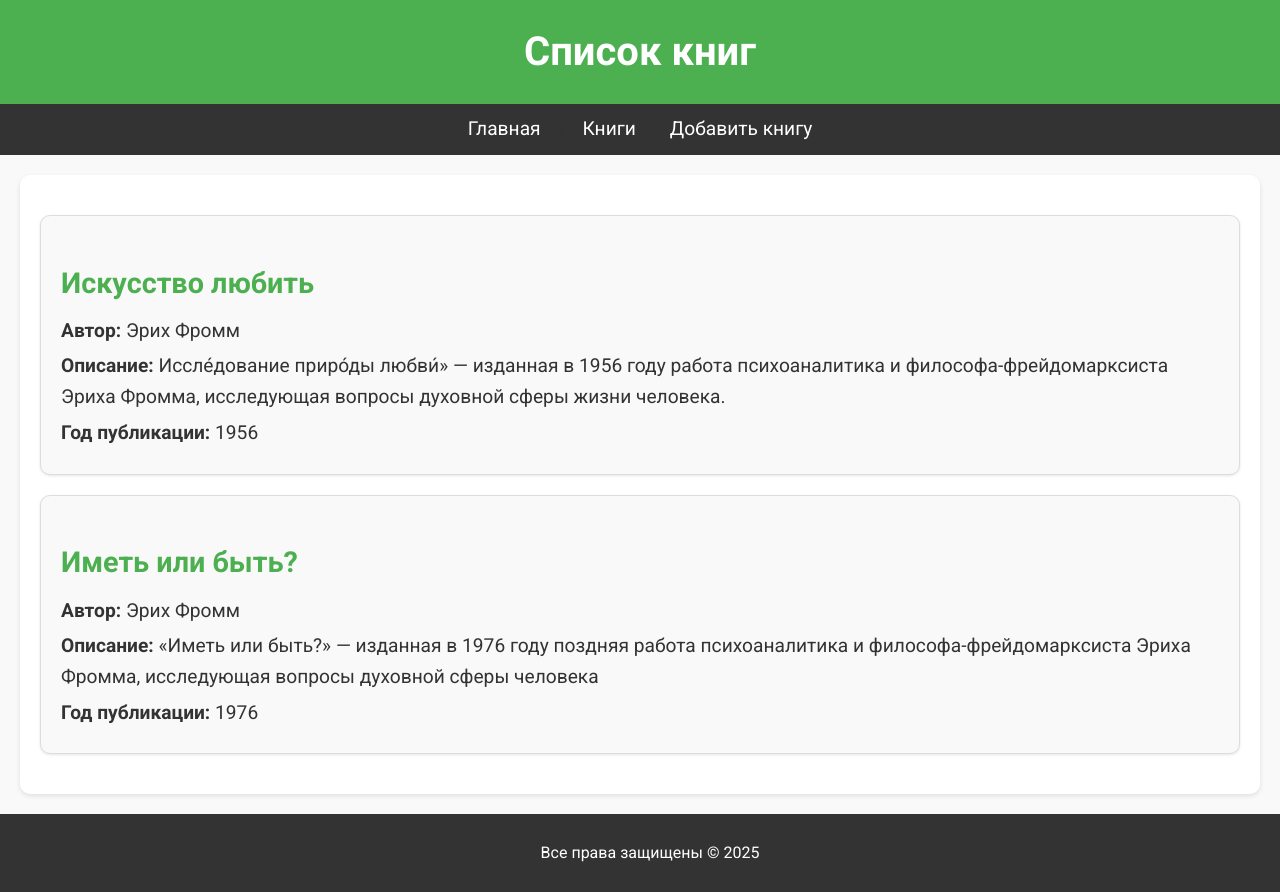
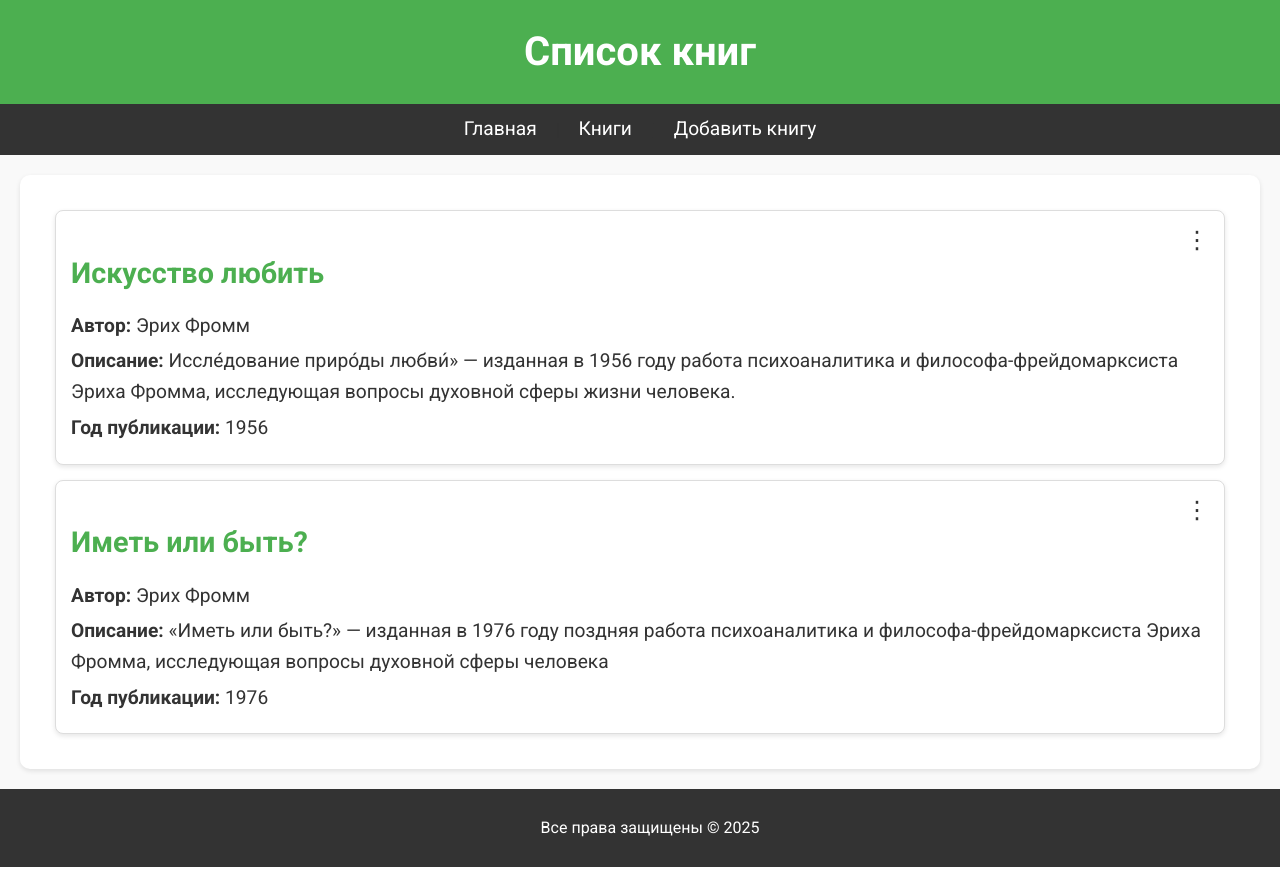
Before and after one commit to kitrii/library, a Flask app: page /books in a window 1280 px wide. After the commit the page ends 867 px from the top, so only its background shows below. Run offline with Flask 3, Linux system fonts and the light colour scheme.

Commit message:
add delete book

```diff
--- a/app.py
+++ b/app.py
@@ -54,6 +54,19 @@
         print(f"Ошибка при добавлении книги: {e}")
         return jsonify({'error': str(e)}), 400
 
+@app.route('/api/books/<int:book_id>', methods=['DELETE'])
+def delete_book(book_id):
+    try:
+        book = Book.query.get(book_id)
+        if not book:
+            return jsonify({'message': 'Книга не найдена'}), 404
+
+        db.session.delete(book)
+        db.session.commit()
+        return jsonify({'message': 'Книга успешно удалена'}), 200
+    except Exception as e:
+        return jsonify({'error': str(e)}), 500
+
 if __name__ == '__main__':
     # Создание таблиц в базе данных перед запуском сервера
     with app.app_context():
--- a/static/css/styles.css
+++ b/static/css/styles.css
@@ -190,3 +190,74 @@
     bottom: 0;
     width: 100%;
 }
+/* Общие стили для кнопок */
+button {
+    border: none;
+    cursor: pointer;
+    background: none;
+    font-size: 1em;
+}
+
+/* Стили для контейнера с кнопкой */
+.options-menu {
+    position: relative;
+    display: inline-block;
+}
+
+/* Стили для кнопки с тремя точками */
+.options-button {
+    font-size: 1.5em;
+    color: #333;
+    padding: 0;
+}
+
+.options-button:hover {
+    color: #4CAF50;
+}
+
+/* Выпадающее меню */
+.options-dropdown {
+    display: none;
+    position: absolute;
+    top: 25px;
+    right: 0;
+    background-color: white;
+    border: 1px solid #ddd;
+    box-shadow: 0 2px 5px rgba(0, 0, 0, 0.1);
+    border-radius: 5px;
+    z-index: 10;
+}
+
+/* Кнопки внутри выпадающего меню */
+.options-dropdown button {
+    width: 100%;
+    padding: 10px;
+    text-align: left;
+}
+
+.options-dropdown button:hover {
+    background-color: #f5f5f5;
+}
+
+/* Показать выпадающее меню при наведении */
+.options-menu:hover .options-dropdown {
+    display: block;
+}
+
+/* Карточка книги */
+.book-card {
+    position: relative;
+    padding: 15px;
+    margin: 15px;
+    border: 1px solid #ddd;
+    border-radius: 8px;
+    box-shadow: 0 2px 5px rgba(0, 0, 0, 0.1);
+    background-color: #fff;
+}
+
+/* Заголовок карточки с выравниванием */
+.book-card-header {
+    display: flex;
+    justify-content: space-between;
+    align-items: flex-start;
+}
--- a/static/js/script.js
+++ b/static/js/script.js
@@ -34,3 +34,25 @@
     alert('Книга добавлена!');
     showBooks();
 }
+
+async function deleteBook(bookId) {
+    const confirmDelete = confirm('Вы уверены, что хотите удалить эту книгу?');
+    if (!confirmDelete) return;
+
+    try {
+        const response = await fetch(`/api/books/${bookId}`, {
+            method: 'DELETE',
+        });
+
+        if (response.ok) {
+            alert('Книга успешно удалена!');
+            document.querySelector(`.book-card[data-id="${bookId}"]`).remove();
+        } else {
+            const error = await response.json();
+            alert(`Ошибка при удалении книги: ${error.message}`);
+        }
+    } catch (err) {
+        console.error('Ошибка при удалении книги:', err);
+        alert('Произошла ошибка. Попробуйте снова.');
+    }
+}
--- a/templates/books.html
+++ b/templates/books.html
@@ -1,4 +1,3 @@
-<!-- templates/books.html -->
 <!DOCTYPE html>
 <html lang="en">
 <head>
@@ -17,19 +16,28 @@
 
     <nav class="navigation">
         <a href="/">Главная</a> |
-        <a href="/books">Книги</a>
+        <a href="/books">Книги</a> |
         <a href="/add_book">Добавить книгу</a>
     </nav>
 
     <section class="book-list">
         {% if books %}
             {% for book in books %}
-                <div class="book-card">
-                    <h2 class="book-title">{{ book.title }}</h2>
-                    <p><strong>Автор:</strong> {{ book.author }}</p>
-                    <p><strong>Описание:</strong> {{ book.description }}</p>
-                    <p><strong>Год публикации:</strong> {{ book.year }}</p>
-                </div>
+<div class="book-card" data-id="{{ book.id }}">
+    <div class="book-card-header">
+        <h2 class="book-title">{{ book.title }}</h2>
+        <!-- Три точки для управления -->
+        <div class="options-menu">
+            <button class="options-button">⋮</button>
+            <div class="options-dropdown">
+                <button onclick="deleteBook({{ book.id }})">Удалить</button>
+            </div>
+        </div>
+    </div>
+    <p><strong>Автор:</strong> {{ book.author }}</p>
+    <p><strong>Описание:</strong> {{ book.description }}</p>
+    <p><strong>Год публикации:</strong> {{ book.year }}</p>
+</div>
             {% endfor %}
         {% else %}
             <p class="no-books">Книг пока нет. Добавьте первую книгу!</p>
@@ -39,5 +47,8 @@
     <footer class="footer">
         <p>Все права защищены © 2025</p>
     </footer>
+
+    <!-- Подключение JS -->
+    <script src="{{ url_for('static', filename='js/script.js') }}"></script>
 </body>
 </html>
```
Also changed, not shown: books.db.
